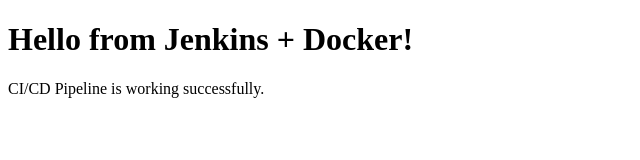
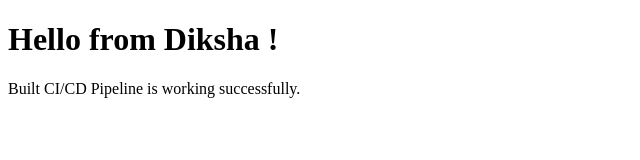
Before and after one commit to diksha78dev/Exp8-Docker-CICD, a plain HTML site: page index.html in a window 1280 px wide. Shown: the whole page, without its empty margins (0-640 px from the left). Drawn offline with Linux system fonts and the light colour scheme.

Commit message:
Update index.html

```diff
--- a/index.html
+++ b/index.html
@@ -4,7 +4,7 @@
     <title>CI/CD Demo</title>
 </head>
 <body>
-    <h1>Hello from Jenkins + Docker!</h1>
-    <p>CI/CD Pipeline is working successfully.</p>
+    <h1>Hello from Diksha !</h1>
+    <p>Built CI/CD Pipeline is working successfully.</p>
 </body>
 </html>
```
